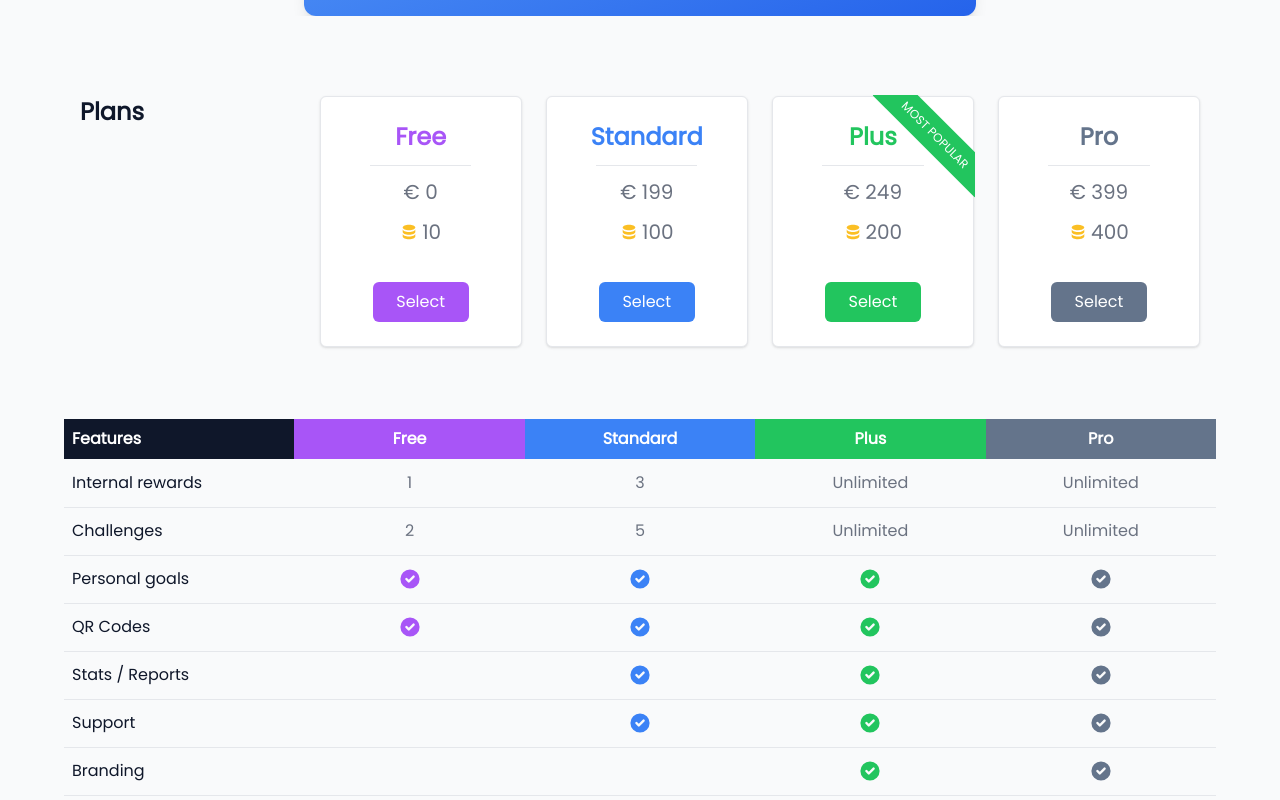
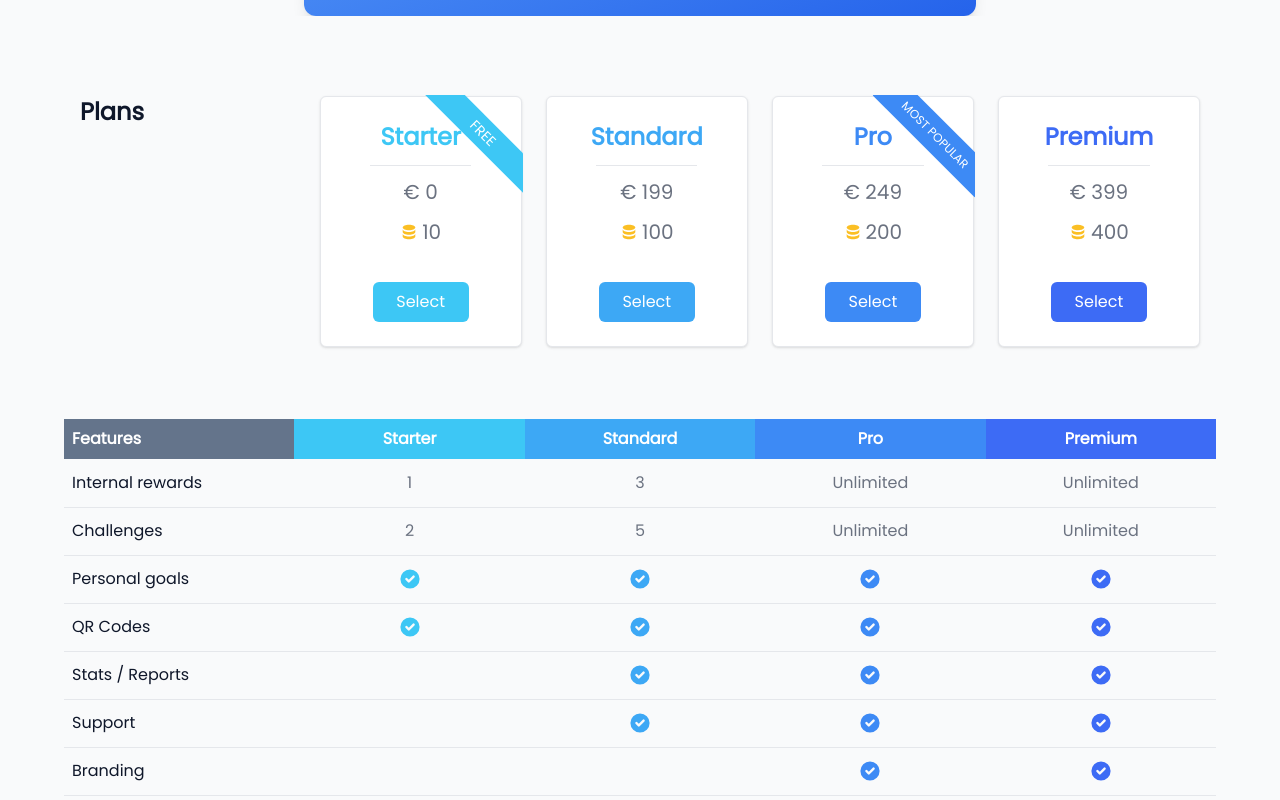
Before and after one commit to czekanskyy/kudos-health, a Next.js app: page /plans in a window 1280 px wide. Shown: the part 320-1120 px from the top of the page. Built offline with nearby package versions, Linux system fonts and the light colour scheme; a web font is replaced by a local one.

Commit message:
added hero image

```diff
--- a/components/CheckoutBox.jsx
+++ b/components/CheckoutBox.jsx
@@ -48,7 +48,7 @@ const CheckoutBox = ({ planName, numEmployees, basePrice, addonsCost, coins }) =
           <span className='text-gray-400 font-medium text-xs'>p/m</span>
         </span>
       </p>
-      <button className={`flex items-center justify-center w-full p-2 text-white font-semibold rounded-md transition-all mt-4 btn${planName}`}>Sign up</button>
+      <button className={`flex items-center justify-center w-full p-2 text-white font-semibold rounded-md transition-all mt-4 btn-${planName}`}>Sign up</button>
     </div>
   );
 };
--- a/components/FeaturesTable.jsx
+++ b/components/FeaturesTable.jsx
@@ -6,11 +6,11 @@ const FeaturesTable = ({ visibility }) => {
       <table className='w-full table-fixed text-center text-gray-500 text-xs sm:text-sm md:text-base'>
         <thead>
           <tr>
-            <th className='text-left bg-slate-900'>Features</th>
-            <th className='bg-purple-500'>Free</th>
-            <th className='bg-blue-500'>Standard</th>
-            <th className='bg-green-500'>Plus</th>
-            <th className='bg-slate-500'>Pro</th>
+            <th className='text-left bg-slate-500'>Features</th>
+            <th className='bg-starter-500'>Starter</th>
+            <th className='bg-standard-500'>Standard</th>
+            <th className='bg-pro-500'>Pro</th>
+            <th className='bg-premium-500'>Premium</th>
           </tr>
         </thead>
         <tbody>
@@ -33,25 +33,25 @@ const FeaturesTable = ({ visibility }) => {
             <td>
               <div className='flex justify-center'>
                 {' '}
-                <CheckCircleIcon width={24} height={24} className='text-purple-500' />{' '}
+                <CheckCircleIcon width={24} height={24} className='text-starter-500' />{' '}
               </div>
             </td>
             <td>
               <div className='flex justify-center'>
                 {' '}
-                <CheckCircleIcon width={24} height={24} className='text-blue-500' />{' '}
+                <CheckCircleIcon width={24} height={24} className='text-standard-500' />{' '}
               </div>
             </td>
             <td>
               <div className='flex justify-center'>
                 {' '}
-                <CheckCircleIcon width={24} height={24} className='text-green-500' />{' '}
+                <CheckCircleIcon width={24} height={24} className='text-pro-500' />{' '}
               </div>
             </td>
             <td>
               <div className='flex justify-center'>
                 {' '}
-                <CheckCircleIcon width={24} height={24} className='text-slate-500' />{' '}
+                <CheckCircleIcon width={24} height={24} className='text-premium-500' />{' '}
               </div>
             </td>
           </tr>
@@ -60,25 +60,25 @@ const FeaturesTable = ({ visibility }) => {
             <td>
               <div className='flex justify-center'>
                 {' '}
-                <CheckCircleIcon width={24} height={24} className='text-purple-500' />{' '}
+                <CheckCircleIcon width={24} height={24} className='text-starter-500' />{' '}
               </div>
             </td>
             <td>
               <div className='flex justify-center'>
                 {' '}
-                <CheckCircleIcon width={24} height={24} className='text-blue-500' />{' '}
+                <CheckCircleIcon width={24} height={24} className='text-standard-500' />{' '}
               </div>
             </td>
             <td>
               <div className='flex justify-center'>
                 {' '}
-                <CheckCircleIcon width={24} height={24} className='text-green-500' />{' '}
+                <CheckCircleIcon width={24} height={24} className='text-pro-500' />{' '}
               </div>
             </td>
             <td>
               <div className='flex justify-center'>
                 {' '}
-                <CheckCircleIcon width={24} height={24} className='text-slate-500' />{' '}
+                <CheckCircleIcon width={24} height={24} className='text-premium-500' />{' '}
               </div>
             </td>
           </tr>
@@ -88,19 +88,19 @@ const FeaturesTable = ({ visibility }) => {
             <td>
               <div className='flex justify-center'>
                 {' '}
-                <CheckCircleIcon width={24} height={24} className='text-blue-500' />{' '}
+                <CheckCircleIcon width={24} height={24} className='text-standard-500' />{' '}
               </div>
             </td>
             <td>
               <div className='flex justify-center'>
                 {' '}
-                <CheckCircleIcon width={24} height={24} className='text-green-500' />{' '}
+                <CheckCircleIcon width={24} height={24} className='text-pro-500' />{' '}
               </div>
             </td>
             <td>
               <div className='flex justify-center'>
                 {' '}
-                <CheckCircleIcon width={24} height={24} className='text-slate-500' />{' '}
+                <CheckCircleIcon width={24} height={24} className='text-premium-500' />{' '}
               </div>
             </td>
           </tr>
@@ -110,19 +110,19 @@ const FeaturesTable = ({ visibility }) => {
             <td>
               <div className='flex justify-center'>
                 {' '}
-                <CheckCircleIcon width={24} height={24} className='text-blue-500' />{' '}
+                <CheckCircleIcon width={24} height={24} className='text-standard-500' />{' '}
               </div>
             </td>
             <td>
               <div className='flex justify-center'>
                 {' '}
-                <CheckCircleIcon width={24} height={24} className='text-green-500' />{' '}
+                <CheckCircleIcon width={24} height={24} className='text-pro-500' />{' '}
               </div>
             </td>
             <td>
               <div className='flex justify-center'>
                 {' '}
-                <CheckCircleIcon width={24} height={24} className='text-slate-500' />{' '}
+                <CheckCircleIcon width={24} height={24} className='text-premium-500' />{' '}
               </div>
             </td>
           </tr>
@@ -133,13 +133,13 @@ const FeaturesTable = ({ visibility }) => {
             <td>
               <div className='flex justify-center'>
                 {' '}
-                <CheckCircleIcon width={24} height={24} className='text-green-500' />{' '}
+                <CheckCircleIcon width={24} height={24} className='text-pro-500' />{' '}
               </div>
             </td>
             <td>
               <div className='flex justify-center'>
                 {' '}
-                <CheckCircleIcon width={24} height={24} className='text-slate-500' />{' '}
+                <CheckCircleIcon width={24} height={24} className='text-premium-500' />{' '}
               </div>
             </td>
           </tr>
@@ -150,13 +150,13 @@ const FeaturesTable = ({ visibility }) => {
             <td>
               <div className='flex justify-center'>
                 {' '}
-                <CheckCircleIcon width={24} height={24} className='text-green-500' />{' '}
+                <CheckCircleIcon width={24} height={24} className='text-pro-500' />{' '}
               </div>
             </td>
             <td>
               <div className='flex justify-center'>
                 {' '}
-                <CheckCircleIcon width={24} height={24} className='text-slate-500' />{' '}
+                <CheckCircleIcon width={24} height={24} className='text-premium-500' />{' '}
               </div>
             </td>
           </tr>
--- a/components/Header.jsx
+++ b/components/Header.jsx
@@ -12,7 +12,7 @@ const Header = () => {
       <div className='w-full h-16 py-2 flex items-center justify-between [&>*]:cursor-pointer'>
         <Link href='/'>
           <div id='logo' className='text-sky-500 cursor-pointer font-dongle text-6xl pt-2 font-light flex gap-2' onClick={toggleMenu}>
-            <Image src={LogoImage} height={48} width={48} layout='fixed' />
+            <Image src={LogoImage} alt='KudosHealth logo' height={48} width={48} layout='fixed' />
             KudosHealth
           </div>
         </Link>
--- a/components/PlanWrapper.jsx
+++ b/components/PlanWrapper.jsx
@@ -3,16 +3,30 @@ import Plan from './Plan';
 const PlanWrapper = ({ obj }) => {
   const planObj = obj;
   return (
-    <section className='w-full flex flex-col sm:grid sm:grid-cols-2 md:flex md:flex-row justify-evenly max-w-6xl gap-6 lg:sticky top-0 pt-20 pb-2 px-12 sm:px-4 mb-16 bg-gray-50'>
+    <section
+      id='features'
+      className='w-full flex flex-col sm:grid sm:grid-cols-2 md:flex md:flex-row justify-evenly max-w-6xl gap-6 lg:sticky top-0 pt-20 pb-2 px-12 sm:px-4 mb-16 bg-gray-50'
+    >
       <div className='text-center md:text-left md:w-56 text-slate-900 font-semibold text-2xl hidden lg:flex'>Plans</div>
-      <Plan planName='Free' textClass='text-purple-500' btnClass='btnFree' price={planObj.priceFree} coins={planObj.coinsFree} isFree={true} />
-      <Plan planName='Standard' textClass='text-blue-500' btnClass='btnStandard' themeColors='blue' price={planObj.priceStd} coins={planObj.coinsStd} />
-      <Plan planName='Plus' textClass='text-green-500' btnClass='btnPlus' themeColors='green' price={planObj.pricePlus} coins={planObj.coinsPlus}>
+      <Plan planName='Starter' textClass='text-starter-500' btnClass='btn-Starter' price={planObj.priceFree} coins={planObj.coinsFree} isFree={true}>
         <div className='absolute -top-[2px] -right-[2px] overflow-hidden w-28 h-28'>
-          <div className='bg-green-500 flex items-center justify-center text-xs relative rotate-45 text-white p-2 w-36 top-6'>MOST POPULAR</div>
+          <div className='bg-starter-500 flex items-center justify-center text-sm relative rotate-45 text-white p-1 w-36 top-6'>FREE</div>
         </div>
       </Plan>
-      <Plan planName='Pro' textClass='text-slate-500' btnClass='btnPro' themeColors='yellow' price={planObj.pricePro} coins={planObj.coinsPro} />
+      <Plan planName='Standard' textClass='text-standard-500' btnClass='btn-Standard' themeColors='blue' price={planObj.priceStd} coins={planObj.coinsStd} />
+      <Plan planName='Pro' textClass='text-pro-500' btnClass='btn-Pro' themeColors='green' price={planObj.pricePro} coins={planObj.coinsPro}>
+        <div className='absolute -top-[2px] -right-[2px] overflow-hidden w-28 h-28'>
+          <div className='bg-pro-500 flex items-center justify-center text-xs relative rotate-45 text-white p-2 w-36 top-6'>MOST POPULAR</div>
+        </div>
+      </Plan>
+      <Plan
+        planName='Premium'
+        textClass='text-premium-500'
+        btnClass='btn-Premium'
+        themeColors='yellow'
+        price={planObj.pricePremium}
+        coins={planObj.coinsPremium}
+      />
     </section>
   );
 };
--- a/components/homepage-sections/OurConcept.section.jsx
+++ b/components/homepage-sections/OurConcept.section.jsx
@@ -7,7 +7,7 @@ import OurConceptCard from './OurConceptCard.component';
 
 const OurConceptSection = () => {
   return (
-    <section id='our-concept' className='mt-64 p-4 text-slate-500 flex flex-col gap-16'>
+    <section id='our-concept' className='mt-48 p-4 text-slate-500 flex flex-col gap-16'>
       <h2 className='text-3xl flex flex-col gap-8 items-center'>
         <span>
           Our concept is <span className='font-gloria'>simple</span>,
--- a/styles/globals.scss
+++ b/styles/globals.scss
@@ -14,32 +14,32 @@
   @apply font-poppins;
 }
 
-.btnFree {
-  @apply bg-purple-500 hover:bg-purple-600;
+.btn-Starter {
+  @apply bg-starter-500 hover:bg-starter-600;
 }
 
-.btnStandard {
-  @apply bg-blue-500 hover:bg-blue-600;
+.btn-Standard {
+  @apply bg-standard-500 hover:bg-standard-600;
 }
 
-.btnPlus {
-  @apply bg-green-500 hover:bg-green-600;
+.btn-Pro {
+  @apply bg-pro-500 hover:bg-pro-600;
 }
 
-.btnPro {
-  @apply bg-slate-500 hover:bg-slate-600;
+.btn-Premium {
+  @apply bg-premium-500 hover:bg-premium-600;
 }
 
 .Standard {
-  @apply border-blue-500;
-}
-
-.Plus {
-  @apply border-green-500;
+  @apply border-standard-500;
 }
 
 .Pro {
-  @apply border-slate-500;
+  @apply border-pro-500;
+}
+
+.Premium {
+  @apply border-premium-500;
 }
 
 th,
@@ -74,3 +74,9 @@ td {
     @apply border-none px-12;
   }
 }
+
+.hero-section {
+  // bg-gradient-to-br w-full from-[rgba(96,165,250,0.75)] to-[rgba(37,100,235,0.75)] bg-hero bg-no-repeat bg-center
+  width: 100%;
+  background: linear-gradient(to right bottom, rgba(96, 165, 250, 0.9), rgba(37, 100, 235, 0.9)), url('/images/hero-image.webp') no-repeat center;
+}
```
Also changed, not shown: components/homepage-sections/Hero.section.jsx (+5 -2 lines), data/plans.js (+60 -60 lines), tailwind.config.js (+23 -1 lines), public/images/hero-image.webp (added).
